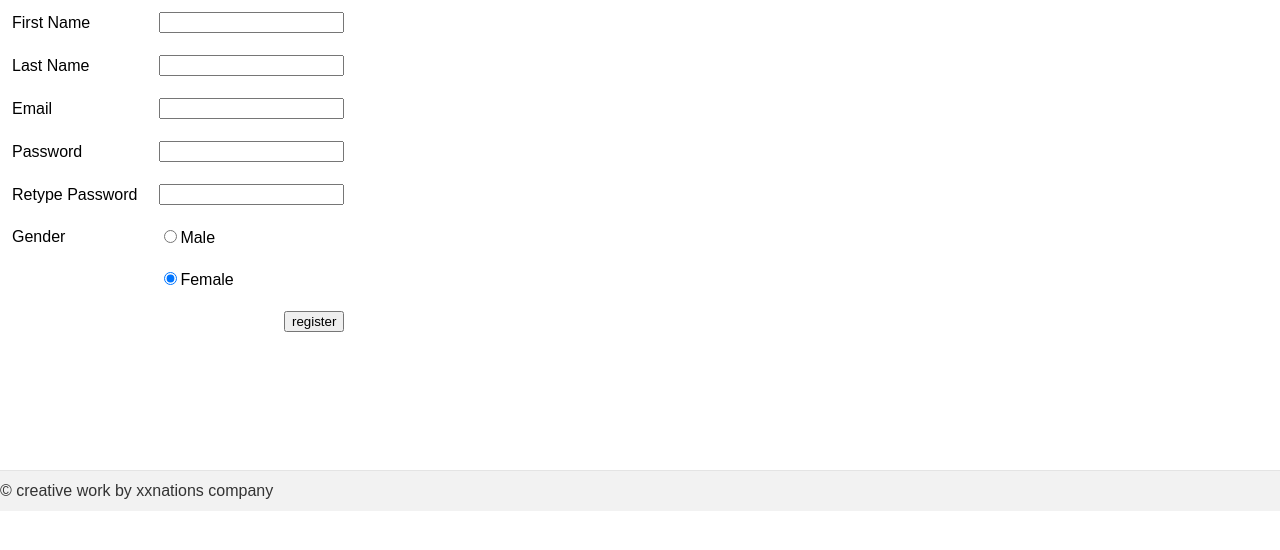
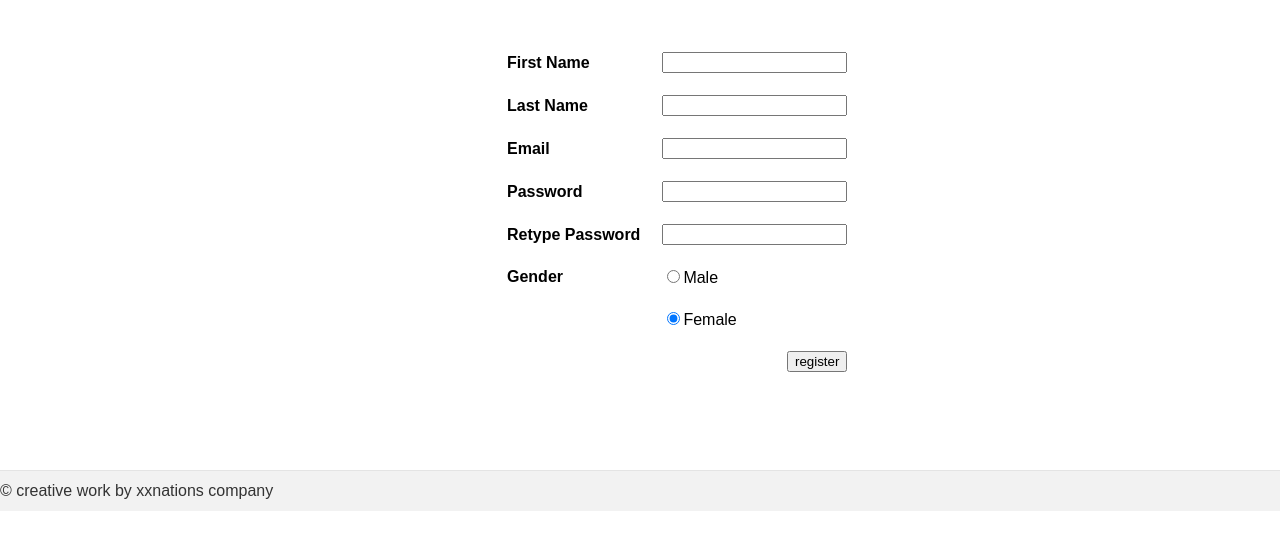
Before and after one commit to xxnations/WPL-Project, a PHP site: page /register.php in a window 1280 px wide. Shown: the part 101-651 px from the top of the page. Run offline with PHP 8.4, Linux system fonts and the light colour scheme.

Commit message:
js validation script on register, edit profile, login, etc.

```diff
--- a/project/css/common.css
+++ b/project/css/common.css
@@ -13,6 +13,10 @@
 #shoppingcartdiv{
     float:right;
     margin-right: 25px;
+}
+
+#shoppingcartdiv:hover{
+    font-weight: bold;
 }
 /*
 .addtocartbutton {
@@ -172,10 +176,9 @@ background: #f2f2f2;
 border-top: 1px solid #e4e4e4;
 line-height: 40px;
 color: #333;
+margin-bottom: 0px;
 
    }
-
-
 
    #body
    {
@@ -301,3 +304,14 @@ li > a:link
 
     text-decoration: underline;
 }
+
+#logintable tr td{
+    font-weight: bold;
+}
+#registertable tr td{
+    font-weight: bold;
+}
+
+#registertable tr td span{
+    font-weight: normal;
+}
--- a/project/css/register.css
+++ b/project/css/register.css
@@ -29,3 +29,16 @@ and open the template in the editor.
 #logintable tr td {
         padding: 10px;
 }
+
+#errordiv{
+    color: red;
+    font-family: tahoma;
+    font-size: 14px;
+    padding-left: 10px;
+}
+
+#center{
+    margin-top: 40px;
+    margin-left: 495px;
+    overflow-y: scroll;
+}
--- a/project/editprofile.php
+++ b/project/editprofile.php
@@ -137,6 +137,7 @@ exit;
 
             ?>
         <div id="body">
+            <div id="center">
             <form action="" method="POST" id="registrationform">
             <table id="registertable">
                 <tr>
@@ -185,6 +186,7 @@ exit;
                 <?php echo ($errormsg); ?>
             </div>
              </div>
+        </div>
                 <?php
 
        }
@@ -197,6 +199,7 @@ exit;
         ?>
 
         <div id="body">
+            <div id="center">
             <form action="" method="POST" id="registrationform">
             <table id="registertable">
                 <tr>
@@ -242,6 +245,7 @@ exit;
             <div id="errordiv">
             </div>
              </div>
+        </div>
        <?php } ?>
             <div id="footer">
                 <?php
--- a/project/register.php
+++ b/project/register.php
@@ -126,6 +126,7 @@ exit;
 
             ?>
         <div id="body">
+            <div id="center">
             <form action="" method="POST" id="registrationform">
             <table id="registertable">
                 <tr>
@@ -146,10 +147,10 @@ exit;
                  <?php if($_POST['gender']==="m")
                  {?>
                 <tr>
-                    <td>Gender </td><td><input type="radio" name="gender" id="Male" value="m" checked="checked">Male</td>
+                    <td>Gender </td><td><span><input type="radio" name="gender" id="Male" value="m" checked="checked">Male</span></td>
                 </tr>
                 <tr>
-                    <td> </td><td><input type="radio" name="gender" id="Female" value="f" >Female</td>
+                    <td> </td><td><span><input type="radio" name="gender" id="Female" value="f" >Female</span></td>
 
                 </tr>
                  <?php }
@@ -158,10 +159,10 @@ exit;
 
 ?>
                 <tr>
-                    <td>Gender </td><td><input type="radio" name="gender" id="m" value="Male">Male</td>
+                    <td>Gender </td><td><span><input type="radio" name="gender" id="m" value="Male">Male</span></td>
                 </tr>
                 <tr>
-                    <td> </td><td><input type="radio" name="gender" id="f" value="Female" checked="checked">Female</td>
+                    <td> </td><td><span><input type="radio" name="gender" id="f" value="Female" checked="checked">Female</span></td>
 
                 </tr>
                  <?php } ?>
@@ -174,6 +175,7 @@ exit;
                 <?php echo ($errormsg); ?>
             </div>
              </div>
+        </div>
                 <?php
 
        }
@@ -182,28 +184,29 @@ exit;
         ?>
 
         <div id="body">
+            <div id="center">
             <form action="" method="POST" id="registrationform">
             <table id="registertable">
                 <tr>
-                    <td>First Name </td><td><input type="text" maxlength="20" name="firstname" id="firstname"/></td>
+                    <td>First Name </td><td><input type="text" maxlength="20" name="firstname" id="firstname" required/></td>
                 </tr>
                 <tr>
-                    <td>Last Name </td><td><input type="text" maxlength="20" name="lastname" id="lastname"/></td>
+                    <td>Last Name </td><td><input type="text" maxlength="20" name="lastname" id="lastname" required/></td>
                 </tr>
                 <tr>
-                    <td>Email </td><td><input type="email" maxlength="20" name="emailid" id="emailid"/></td>
+                    <td>Email </td><td><input type="email" maxlength="20" name="emailid" id="emailid" required/></td>
                 </tr>
                 <tr>
-                    <td>Password </td><td><input type="password" maxlength="20" name="password" id="password"/></td>
+                    <td>Password </td><td><input type="password" maxlength="20" name="password" id="password" required/></td>
                 </tr>
                 <tr>
-                    <td>Retype Password </td><td><input type="password" maxlength="20" name="repassword" id="repassword"/></td>
+                    <td>Retype Password </td><td><input type="password" maxlength="20" name="repassword" id="repassword" required/></td>
                  </tr>
                 <tr>
-                    <td>Gender </td><td><input type="radio" name="gender" id="Male" value="m">Male</td>
+                    <td>Gender </td><td><span><input type="radio" name="gender" id="Male" value="m">Male</span></td>
                 </tr>
                 <tr>
-                    <td> </td><td><input type="radio" name="gender" id="Female" value="f" checked="checked">Female</td>
+                    <td> </td><td><span><input type="radio" name="gender" id="Female" value="f" checked="checked">Female</span></td>
 
                 </tr>
                 <tr align="right">
@@ -214,6 +217,7 @@ exit;
             <div id="errordiv">
             </div>
              </div>
+        </div>
        <?php } ?>
             <div id="footer">
                 <?php
```
Also changed, not shown: project/js/login_validtion.js (added, +46 -0 lines), project/login.php (+9 -2 lines).
